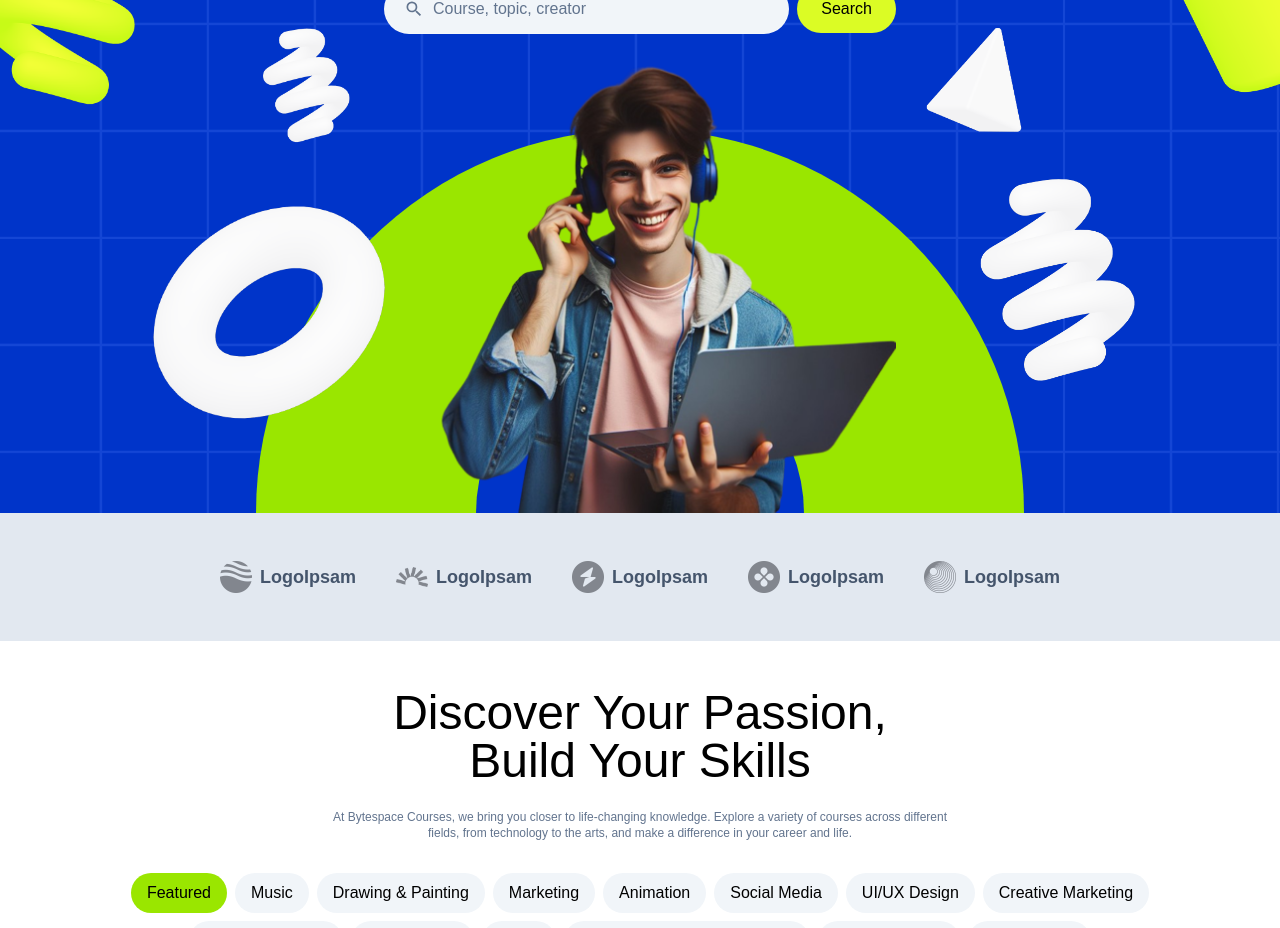
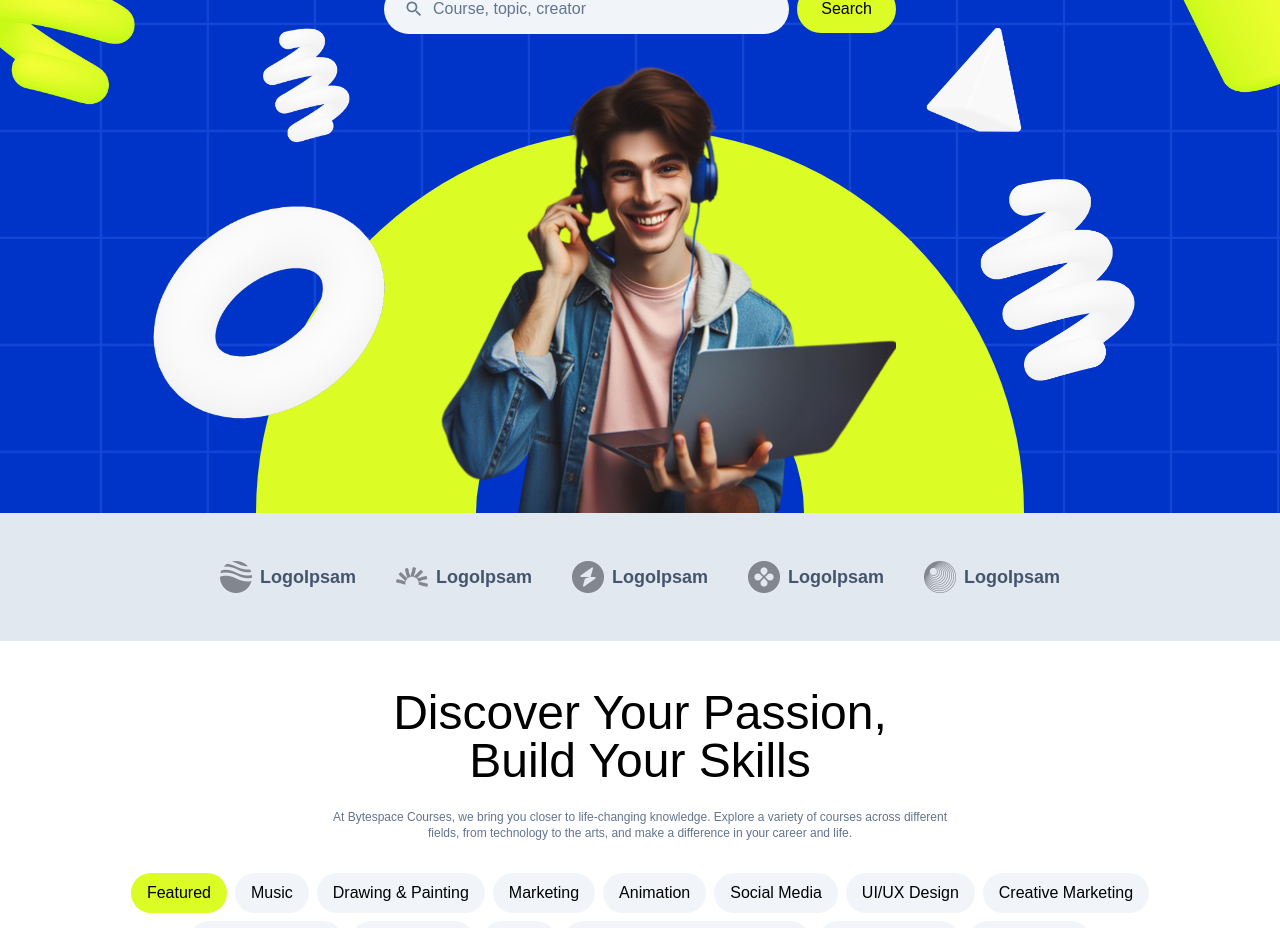
Before and after one commit to tusharsinha08/byte-space, a Next.js app: page / in a window 1280 px wide. Shown: the part 400-1328 px from the top of the page. Built offline with nearby package versions, Linux system fonts and the light colour scheme.

Commit message:
feat: update button and border colors in Featured and Hero components for consistent styling

```diff
--- a/src/app/components/home/Featured.jsx
+++ b/src/app/components/home/Featured.jsx
@@ -49,7 +49,7 @@ export const Featured = () => {
                         <button key={i}
                             onClick={() => setActive(category)}
                             className={`rounded-full text-black py-2 px-4
-                                ${active === category ? 'bg-lime-400' : 'bg-slate-100'}`}
+                                ${active === category ? 'bg-[#dbfc25]' : 'bg-slate-100'}`}
                         > {category} </button>
                     )
                 }
--- a/src/app/components/home/Hero.jsx
+++ b/src/app/components/home/Hero.jsx
@@ -96,7 +96,7 @@ const Hero = () => {
 
                 {/* Bottom Image */}
                 <div className="relative mx-auto mt-auto w-full max-w-lg">
-                    <div className="absolute bottom-0 left-1/2 box-border aspect-[2/1] w-[150%] -translate-x-1/2 rounded-t-full border-[220px] border-b-0 border-lime-400"></div>
+                    <div className="absolute bottom-0 left-1/2 box-border aspect-[2/1] w-[150%] -translate-x-1/2 rounded-t-full border-[220px] border-b-0 border-[#dbfc25]"></div>
 
                     <img
                         src="/images/home/male.png"
```
